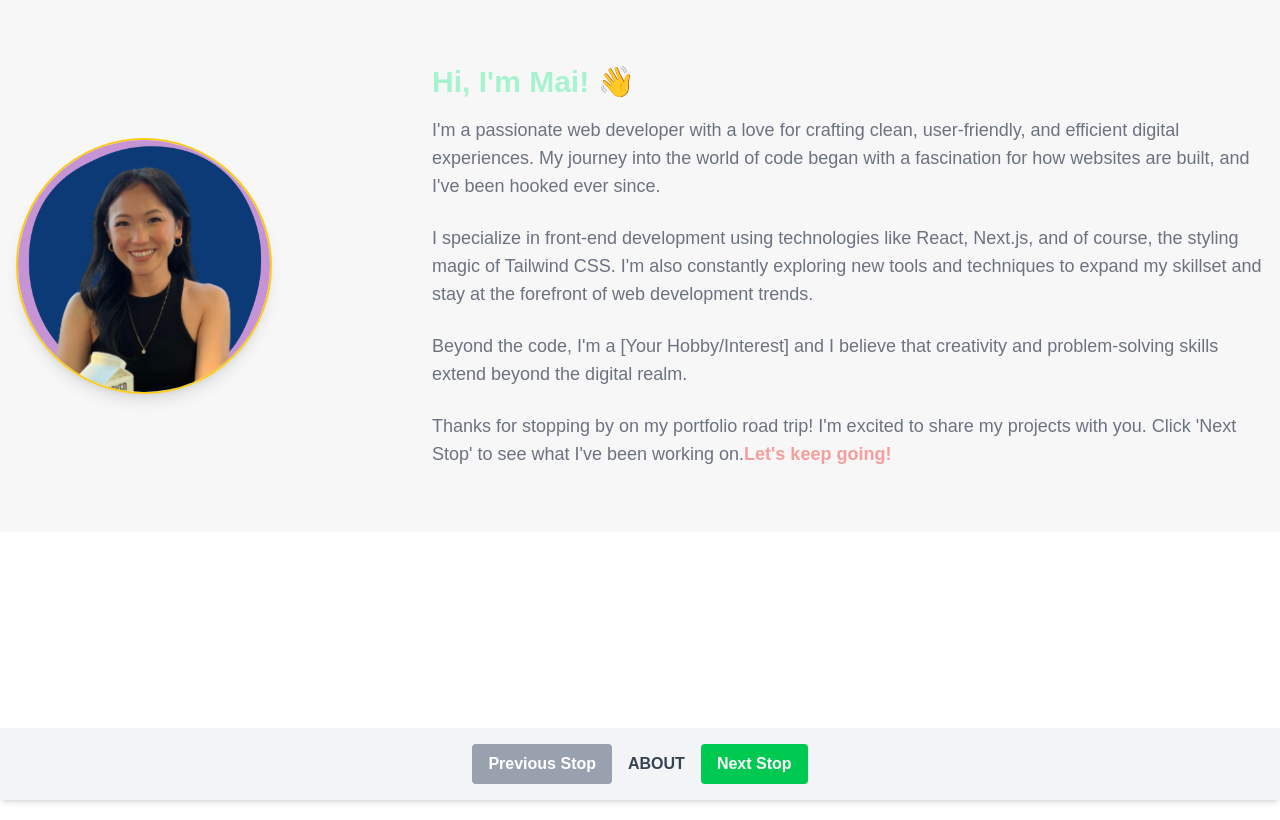
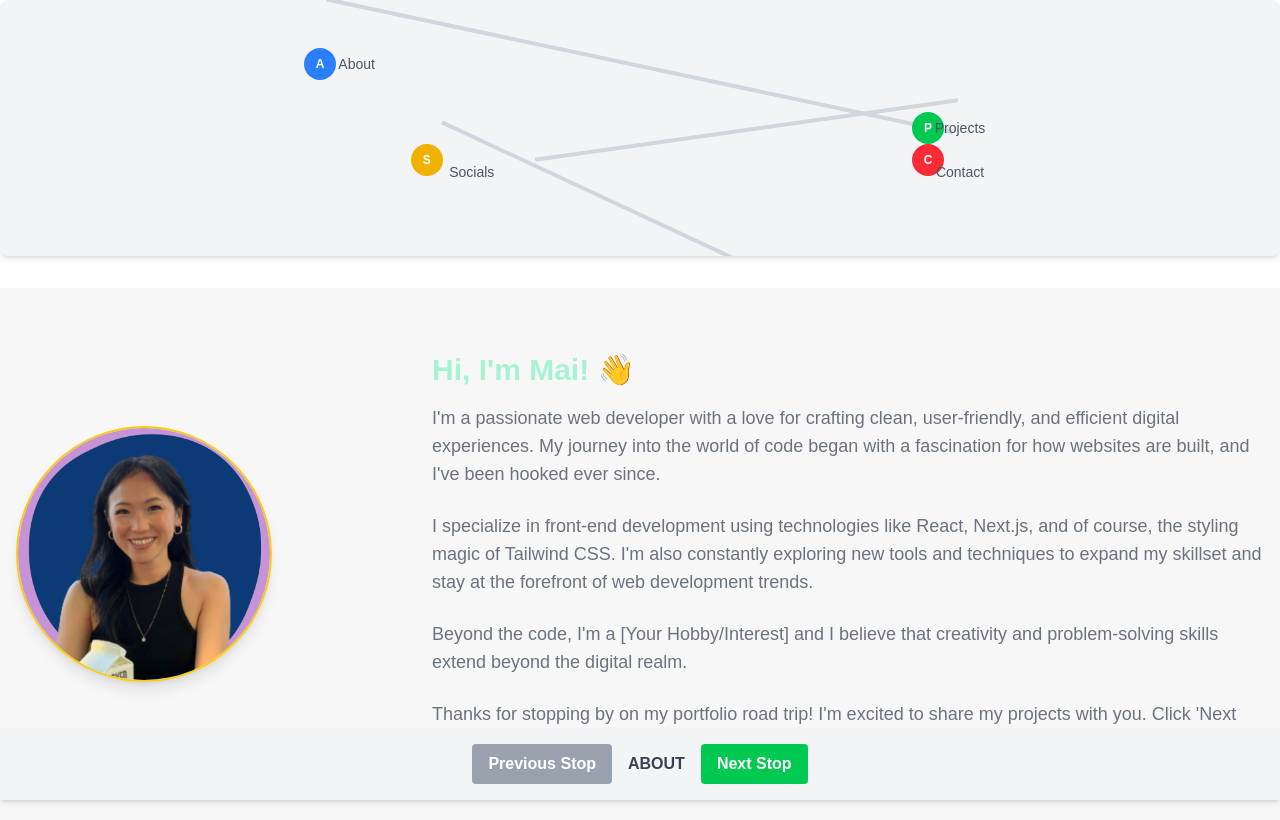
Before and after one commit to vmaineng/road-portfolio, a Next.js app: page / in a window 1280 px wide. Built offline with nearby package versions, Linux system fonts and the light colour scheme.

Commit message:
added in corrections

```diff
--- a/src/app/page.tsx
+++ b/src/app/page.tsx
@@ -47,7 +47,7 @@ export default function Home() {
           mountOnEnter
           unmountOnExit
         >
-          <div className="absolute top-0 left-0 w-full h-full">{content}</div>
+          <div>{content}</div>
         </CSSTransition>
       </main>
       <Navigation onNavigate={handleNavigation} />
```
